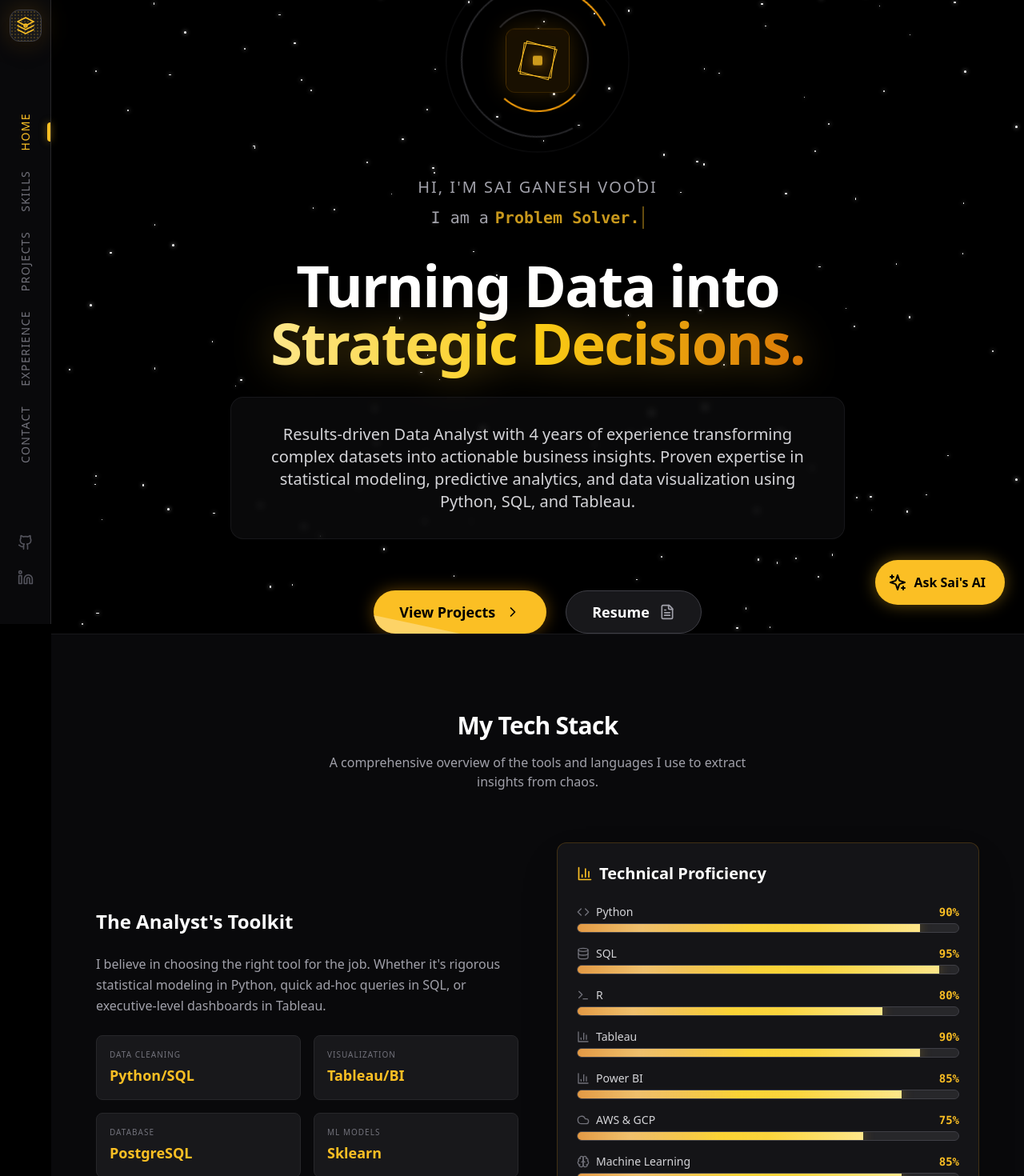
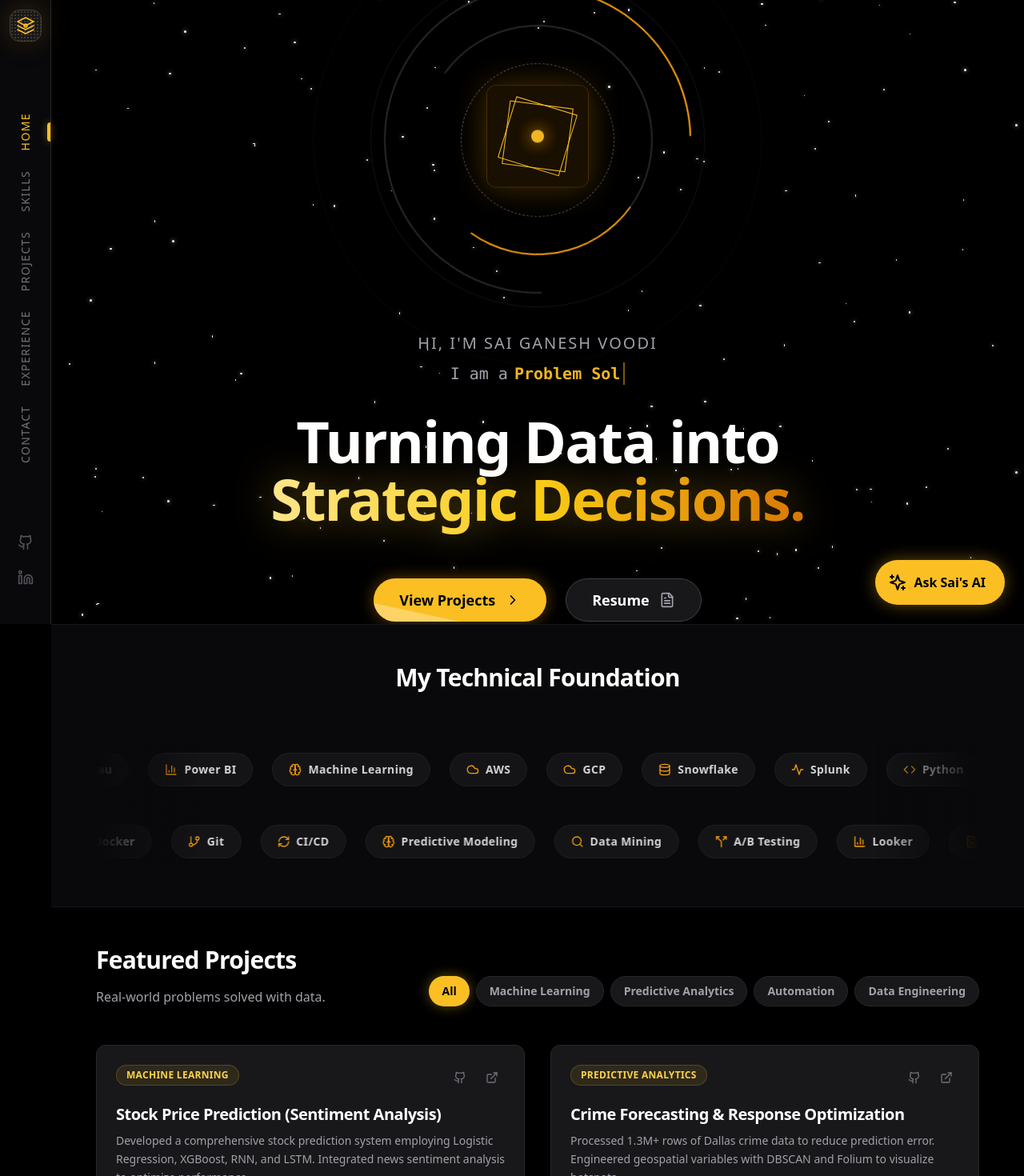
Before and after one commit to saihub404/saihub404.github.io, a React (Vite) app: page / in a window 1280 px wide. Shown: the part 20-1490 px from the top of the page at 80% size. Built offline with nearby package versions, Linux system fonts and the light colour scheme.

Commit message:
updated resume and nave abr

```diff
--- a/src/App.jsx
+++ b/src/App.jsx
@@ -23,7 +23,15 @@ import {
   ArrowUpRight,
   Copy,
   Check,
-  FileText
+  FileText,
+  Server,
+  GitBranch,
+  Box,
+  Activity,
+  Search,
+  Split,
+  RefreshCw,
+  Layers
 } from 'lucide-react';
 
 // --- API Configuration ---
@@ -72,15 +80,31 @@ const PROFILE = {
   linkedin: "https://linkedin.com/in/saiganesh223468/"
 };
 
-const SKILLS = [
-  { category: "Languages", name: "Python", value: 90, icon: Code },
-  { category: "Languages", name: "SQL", value: 95, icon: Database },
-  { category: "Languages", name: "R", value: 80, icon: Terminal },
-  { category: "Visualization", name: "Tableau", value: 90, icon: BarChart3 },
-  { category: "Visualization", name: "Power BI", value: 85, icon: BarChart3 },
-  { category: "Cloud", name: "AWS & GCP", value: 75, icon: Cloud },
-  { category: "Analysis", name: "Machine Learning", value: 85, icon: Brain },
-  { category: "Analysis", name: "Predictive Modeling", value: 88, icon: Brain },
+// Expanded Skills List from Resume for the Marquee
+const SKILLS_ROW_1 = [
+  { name: "Python", icon: Code },
+  { name: "SQL", icon: Database },
+  { name: "R", icon: Terminal },
+  { name: "Tableau", icon: BarChart3 },
+  { name: "Power BI", icon: BarChart3 },
+  { name: "Machine Learning", icon: Brain },
+  { name: "AWS", icon: Cloud },
+  { name: "GCP", icon: Cloud },
+  { name: "Snowflake", icon: Database },
+  { name: "Splunk", icon: Activity },
+];
+
+const SKILLS_ROW_2 = [
+  { name: "Predictive Modeling", icon: Brain },
+  { name: "Data Mining", icon: Search },
+  { name: "A/B Testing", icon: Split },
+  { name: "Looker", icon: BarChart3 },
+  { name: "Excel", icon: FileText },
+  { name: "MongoDB", icon: Database },
+  { name: "PostgreSQL", icon: Server },
+  { name: "Docker", icon: Box },
+  { name: "Git", icon: GitBranch },
+  { name: "CI/CD", icon: RefreshCw },
 ];
 
 const PROJECTS = [
@@ -209,44 +233,27 @@ const TypewriterEffect = ({ words, prefix }) => {
   );
 };
 
-// Custom Interactive Chart Component
-const SkillChart = ({ skills }) => {
-  const [hoveredSkill, setHoveredSkill] = useState(null);
+// --- New Multi-Row Infinite Scrolling Skills ---
+const MarqueeRow = ({ items, direction = "left", speed = "normal" }) => {
+  // Duplicate items enough times to fill screen and ensure smooth loop
+  const duplicatedItems = [...items, ...items, ...items, ...items];
+
+  const animationClass = direction === "left" ? "animate-scroll-left" : "animate-scroll-right";
+  const durationClass = speed === "slow" ? "duration-[60s]" : "duration-[40s]";
 
   return (
-    <div className="w-full max-w-2xl mx-auto p-6 bg-zinc-900/80 rounded-xl border border-amber-500/20 backdrop-blur-sm shadow-2xl">
-      <h3 className="text-xl font-bold text-white mb-6 flex items-center gap-2">
-        <BarChart3 className="w-5 h-5 text-amber-400" />
-        Technical Proficiency
-      </h3>
-      <div className="space-y-4">
-        {skills.map((skill, index) => (
+    <div className="flex w-full overflow-hidden py-3 group">
+      <div
+        className={`flex gap-6 ${animationClass} group-hover:[animation-play-state:paused] w-max`}
+        style={{ animationDuration: speed === "slow" ? "60s" : "40s" }}
+      >
+        {duplicatedItems.map((skill, index) => (
           <div
-            key={skill.name}
-            className="relative group"
-            onMouseEnter={() => setHoveredSkill(index)}
-            onMouseLeave={() => setHoveredSkill(null)}
+            key={`${skill.name}-${index}`}
+            className="flex items-center gap-2 px-5 py-2.5 bg-zinc-900/80 border border-zinc-800/60 rounded-full shadow-sm hover:border-amber-500/40 hover:shadow-[0_0_15px_rgba(245,158,11,0.1)] transition-all cursor-default backdrop-blur-md whitespace-nowrap"
           >
-            <div className="flex justify-between text-sm mb-1 text-zinc-300">
-              <span className="font-medium flex items-center gap-2">
-                <skill.icon className="w-4 h-4 text-zinc-500 group-hover:text-amber-400 transition-colors" />
-                {skill.name}
-              </span>
-              <span className="text-amber-400 font-mono font-bold">{skill.value}%</span>
-            </div>
-            <div className="h-3 bg-zinc-800 rounded-full overflow-hidden border border-zinc-700">
-              <div
-                className={`h-full bg-gradient-to-r from-amber-600 via-yellow-400 to-amber-200 transition-all duration-1000 ease-out relative shadow-[0_0_15px_rgba(251,191,36,0.4)]`}
-                style={{ width: `${skill.value}%` }}
-              >
-                {/* Shimmer effect */}
-                <div className="absolute top-0 left-0 w-full h-full bg-gradient-to-r from-transparent via-white/40 to-transparent -translate-x-full animate-[shimmer_2s_infinite]" />
-              </div>
-            </div>
-
-            <div className={`absolute left-0 -top-8 bg-black text-xs text-amber-400 px-3 py-1 rounded border border-amber-500/30 transition-opacity duration-200 pointer-events-none ${hoveredSkill === index ? 'opacity-100' : 'opacity-0'}`}>
-              {skill.category}
-            </div>
+            <skill.icon className="w-4 h-4 text-amber-500" />
+            <span className="text-sm font-semibold text-zinc-300 tracking-wide">{skill.name}</span>
           </div>
         ))}
       </div>
@@ -400,7 +407,7 @@ const AIChatWidget = () => {
       Your goal is to answer questions about Sai's professional background professionally and concisely.
       Here is Sai's data:
       Bio: ${PROFILE.bio}
-      Skills: ${SKILLS.map(s => s.name).join(', ')}
+      Skills: ${SKILLS_ROW_1.map(s => s.name).join(', ')} ${SKILLS_ROW_2.map(s => s.name).join(', ')}
       Projects: ${JSON.stringify(PROJECTS)}
       Experience: ${JSON.stringify(EXPERIENCES)}
       Tone: Professional, confident, helpful, and slightly enthusiastic.
@@ -621,22 +628,26 @@ export default function App() {
           <div className="relative z-10 w-full max-w-5xl px-6 flex flex-col items-center text-center">
 
             {/* Creative Center Animation - Reduced size slightly to give more prominence to text */}
-            <div className="relative w-48 h-48 mb-12 flex items-center justify-center">
+            <div className="relative w-64 h-64 md:w-96 md:h-96 mb-12 flex items-center justify-center">
               {/* Outer Expanding Rings */}
               <div className="absolute inset-0 border border-zinc-800/50 rounded-full animate-[ping_3s_linear_infinite]" />
-              <div className="absolute inset-4 border border-zinc-800/50 rounded-full animate-[ping_3s_linear_infinite_1s]" />
+              <div className="absolute inset-8 border border-zinc-800/50 rounded-full animate-[ping_3s_linear_infinite_1.5s]" />
 
               {/* Rotating Tech Ring */}
-              <div className="absolute inset-0 border-2 border-zinc-800 rounded-full border-t-amber-500 border-r-transparent rotate-45 animate-[spin_4s_linear_infinite]" />
-              <div className="absolute inset-8 border-2 border-zinc-800 rounded-full border-b-amber-500 border-l-transparent -rotate-12 animate-[spin_5s_linear_infinite_reverse]" />
+              <div className="absolute inset-0 border-2 border-zinc-800 rounded-full border-t-amber-500 border-r-transparent rotate-45 animate-[spin_6s_linear_infinite]" />
+              <div className="absolute inset-12 border-2 border-zinc-800 rounded-full border-b-amber-500 border-l-transparent -rotate-12 animate-[spin_8s_linear_infinite_reverse]" />
+
+              {/* Inner Dashed Ring */}
+              <div className="absolute inset-24 border border-dashed border-zinc-600 rounded-full animate-[spin_20s_linear_infinite]" />
 
               {/* Center Core: Morphing Neural Shape */}
-              <div className="relative w-20 h-20 bg-black rounded-xl border border-amber-500/30 flex items-center justify-center overflow-hidden shadow-[0_0_30px_rgba(245,158,11,0.2)] animate-[float_6s_ease-in-out_infinite]">
+              <div className="relative w-32 h-32 bg-black rounded-xl border border-amber-500/30 flex items-center justify-center overflow-hidden shadow-[0_0_40px_rgba(245,158,11,0.3)] animate-[float_5s_ease-in-out_infinite]">
                 <div className="absolute inset-0 bg-amber-500/10 backdrop-blur-md" />
                 {/* Sacred Geometry / Tech Core */}
-                <div className="w-10 h-10 border border-amber-400 rotate-45 absolute animate-[spin_10s_linear_infinite]" />
-                <div className="w-10 h-10 border border-amber-400 rotate-12 absolute animate-[spin_10s_linear_infinite_reverse]" />
-                <div className="w-3 h-3 bg-amber-400 rounded-sm shadow-[0_0_15px_rgba(245,158,11,0.8)] animate-pulse" />
+                <div className="w-20 h-20 border border-amber-400 rotate-45 absolute animate-[spin_10s_linear_infinite]" />
+                <div className="w-20 h-20 border border-amber-400 rotate-12 absolute animate-[spin_10s_linear_infinite_reverse]" />
+                {/* Center Dot */}
+                <div className="w-4 h-4 bg-amber-400 rounded-full shadow-[0_0_20px_rgba(245,158,11,1)] animate-pulse" />
               </div>
             </div>
 
@@ -658,14 +669,6 @@ export default function App() {
                   Strategic Decisions.
                 </span>
               </h1>
-
-              {/* Aesthetic Bio Box - Glassmorphism */}
-              <div className="max-w-3xl mx-auto mt-8 p-6 md:p-8 rounded-2xl bg-zinc-900/40 border border-zinc-800/50 backdrop-blur-sm relative overflow-hidden group hover:border-amber-500/20 transition-colors duration-500">
-                <div className="absolute inset-0 bg-gradient-to-r from-transparent via-white/5 to-transparent -translate-x-full group-hover:animate-[shimmer_2s_infinite]" />
-                <p className="text-lg md:text-xl text-zinc-300 leading-relaxed font-light">
-                  {PROFILE.bio}
-                </p>
-              </div>
 
               {/* Call to Action & Resume Button - CHANGED TO <a> TAG */}
               <div className="flex justify-center gap-6 pt-8">
@@ -694,42 +697,31 @@ export default function App() {
         </section>
 
         {/* Skills Section */}
-        <section id="skills" className="py-24 bg-zinc-950 border-y border-zinc-900">
+        <section id="skills" className="py-12 bg-zinc-950 border-y border-zinc-900">
           <div className="max-w-6xl mx-auto px-6">
             <div className="text-center mb-16">
-              <h2 className="text-3xl font-bold text-white mb-4 tracking-tight">My Tech Stack</h2>
-              <p className="text-zinc-400 max-w-xl mx-auto">
-                A comprehensive overview of the tools and languages I use to extract insights from chaos.
-              </p>
+              <h2 className="text-3xl font-bold text-white mb-4 tracking-tight">My Technical Foundation</h2>
             </div>
 
-            <div className="grid lg:grid-cols-2 gap-12 items-center">
-              <div>
-                <h3 className="text-2xl font-bold text-white mb-6">The Analyst's Toolkit</h3>
-                <p className="text-zinc-400 mb-6 leading-relaxed">
-                  I believe in choosing the right tool for the job. Whether it's rigorous statistical modeling in Python, quick ad-hoc queries in SQL, or executive-level dashboards in Tableau.
-                </p>
-                <div className="grid grid-cols-2 gap-4">
-                  {[
-                    { label: "Data Cleaning", val: "Python/SQL" },
-                    { label: "Visualization", val: "Tableau/BI" },
-                    { label: "Database", val: "PostgreSQL" },
-                    { label: "ML Models", val: "Sklearn" },
-                  ].map((item) => (
-                    <div key={item.label} className="bg-zinc-900 p-4 rounded-lg border border-zinc-800 hover:border-amber-500/30 transition-colors">
-                      <div className="text-[10px] text-zinc-500 uppercase mb-1 tracking-widest">{item.label}</div>
-                      <div className="font-bold text-amber-400 text-lg">{item.val}</div>
-                    </div>
-                  ))}
-                </div>
-              </div>
-              <SkillChart skills={SKILLS} />
+            {/* New Multi-Row Marquee Skills - Imitating Reference Style */}
+            <div className="flex flex-col gap-6 relative">
+
+              {/* Side Fade Gradients */}
+              <div className="absolute left-0 top-0 bottom-0 w-32 bg-gradient-to-r from-zinc-950 to-transparent z-10 pointer-events-none" />
+              <div className="absolute right-0 top-0 bottom-0 w-32 bg-gradient-to-l from-zinc-950 to-transparent z-10 pointer-events-none" />
+
+              {/* Row 1 - Scroll Left */}
+              <MarqueeRow items={SKILLS_ROW_1} direction="left" speed="normal" />
+
+              {/* Row 2 - Scroll Right */}
+              <MarqueeRow items={SKILLS_ROW_2} direction="right" speed="slow" />
+
             </div>
           </div>
         </section>
 
         {/* Projects Section */}
-        <section id="projects" className="py-24 relative bg-black">
+        <section id="projects" className="py-12 relative bg-black">
           <div className="max-w-6xl mx-auto px-6">
             <div className="flex flex-col md:flex-row md:items-end justify-between mb-12 gap-6">
               <div>
@@ -762,9 +754,9 @@ export default function App() {
         </section>
 
         {/* Experience Section */}
-        <section id="experience" className="py-24 bg-zinc-950 border-y border-zinc-900">
-          <div className="max-w-4xl mx-auto px-6">
-            <h2 className="text-3xl font-bold text-white mb-12 text-center tracking-tight">Work History</h2>
+        <section id="experience" className="py-12 bg-zinc-950 border-y border-zinc-900">
+          <div className="max-w-6xl mx-auto px-6">
+            <h2 className="text-3xl font-bold text-white mb-8 tracking-tight">Work History</h2>
             <div className="relative border-l border-zinc-800 ml-3 sm:ml-0 sm:border-none">
               {EXPERIENCES.map((exp, index) => (
                 <TimelineItem key={index} exp={exp} isLast={index === EXPERIENCES.length - 1} />
@@ -774,7 +766,7 @@ export default function App() {
         </section>
 
         {/* Redesigned Creative Contact Section */}
-        <section id="contact" className="relative py-32 overflow-hidden bg-zinc-950">
+        <section id="contact" className="relative py-20 overflow-hidden bg-zinc-950">
           {/* Background Grid Effect */}
           <div className="absolute inset-0 opacity-10 pointer-events-none"
             style={{ backgroundImage: 'linear-gradient(to right, #333 1px, transparent 1px), linear-gradient(to bottom, #333 1px, transparent 1px)', backgroundSize: '40px 40px' }}
@@ -843,6 +835,23 @@ export default function App() {
       <AIChatWidget />
 
       <style>{`
+        /* SMOOTH INFINITE SCROLL ANIMATIONS */
+        @keyframes scroll-left {
+          0% { transform: translateX(0); }
+          100% { transform: translateX(-50%); } /* Moves exactly half, assuming list is doubled */
+        }
+        @keyframes scroll-right {
+          0% { transform: translateX(-50%); }
+          100% { transform: translateX(0); }
+        }
+
+        .animate-scroll-left {
+          animation: scroll-left linear infinite;
+        }
+        .animate-scroll-right {
+          animation: scroll-right linear infinite;
+        }
+
         @keyframes shimmer {
           100% { transform: translateX(100%); }
         }
```
Also changed, not shown: 1 other file (tests, documents, lock files or other folders).
